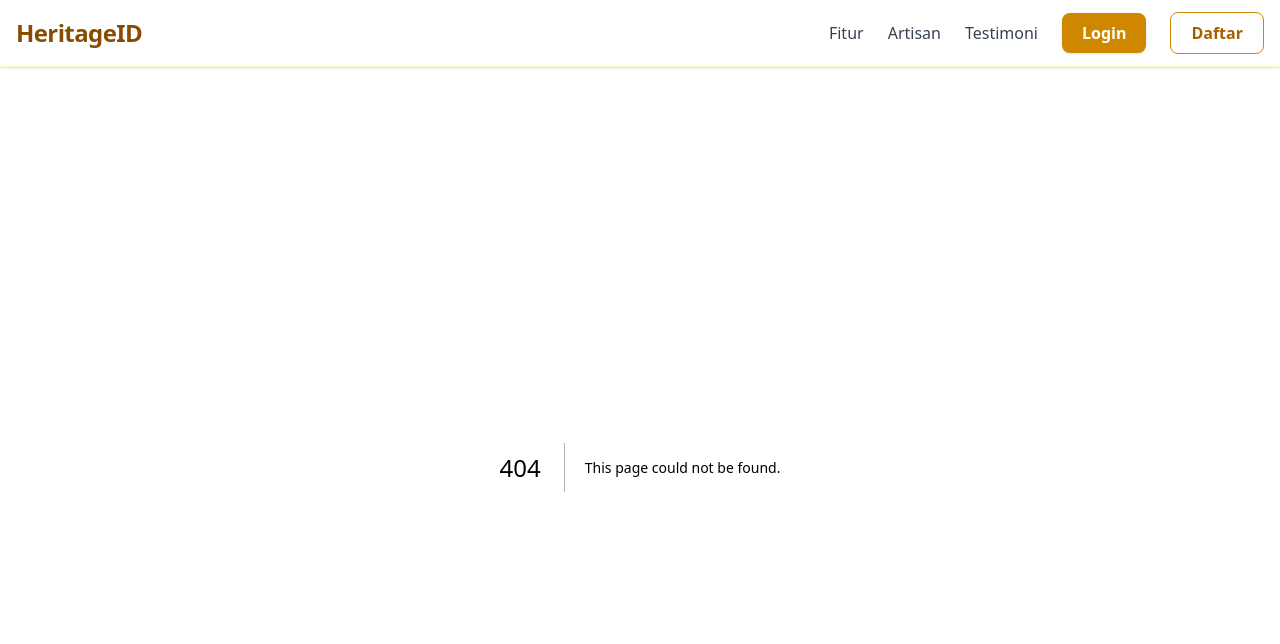
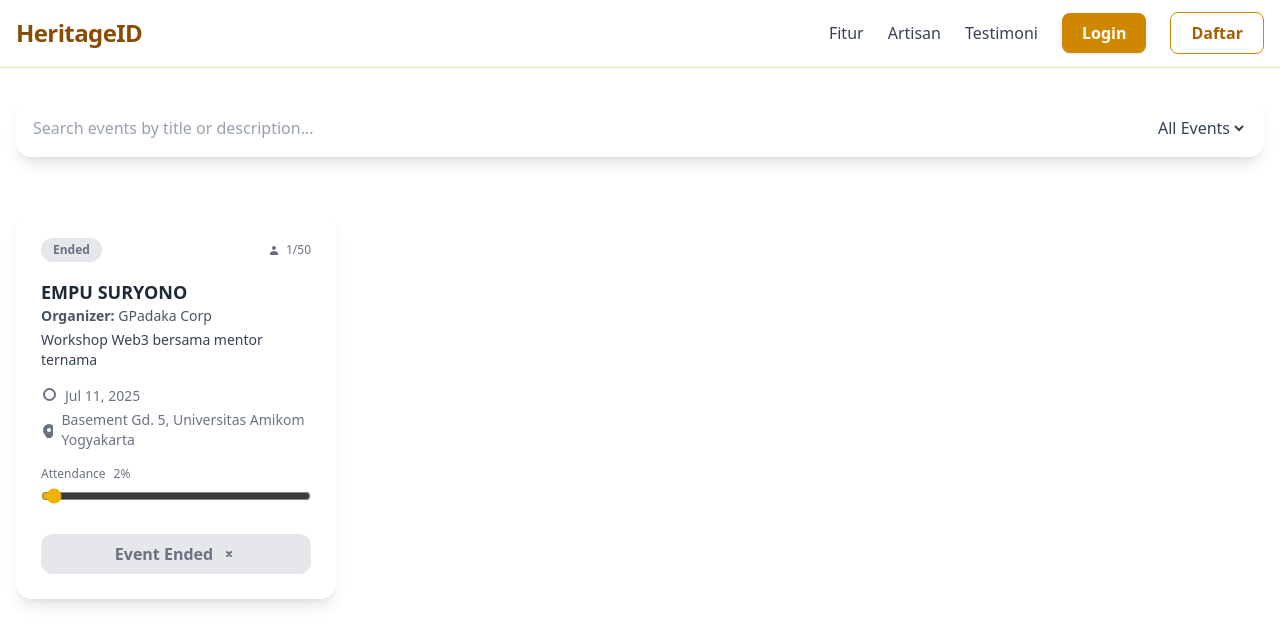
Before and after one commit to Miku-Miku-Beam/warisin-webapp, a Next.js app: page /event in a window 1280 px wide. Before the commit this address had no page. Shown: the top 644 px of the page. Built offline with nearby package versions, Linux system fonts and the light colour scheme.

Commit message:
{view}event

```diff
--- /dev/null
+++ b/src/app/event/components/EventCard.jsx
@@ -0,0 +1,72 @@
+const EventCard = ({
+  title,
+  organizer,
+  description,
+  date,
+  location,
+  attendance,
+  capacity,
+  ended,
+}) => (
+  <div className="bg-white/60 backdrop-blur-md border border-white/30 shadow-lg rounded-2xl p-6 w-full max-w-xs flex flex-col gap-4">
+    <div className="flex justify-between items-center">
+      <span className={`px-3 py-1 rounded-full text-xs font-semibold ${ended ? 'bg-gray-200 text-gray-500' : 'bg-green-100 text-green-700'}`}>
+        {ended ? 'Ended' : 'Active'}
+      </span>
+      <span className="flex items-center gap-1 text-gray-500 text-xs">
+        <svg width="16" height="16" fill="none"><path d="M8 8a2 2 0 100-4 2 2 0 000 4zM8 9c-2.21 0-4 1.12-4 2.5V13h8v-1.5C12 10.12 10.21 9 8 9z" fill="currentColor"/></svg>
+        {attendance}/{capacity}
+      </span>
+    </div>
+    <div>
+      <h3 className="font-bold text-lg">{title}</h3>
+      <p className="text-sm text-gray-600 mb-1">
+        <span className="font-semibold">Organizer:</span> {organizer}
+      </p>
+      <p className="text-gray-700 text-sm">{description}</p>
+    </div>
+    <div className="flex flex-col gap-1 text-gray-500 text-sm">
+      <div className="flex items-center gap-2">
+        <svg width="16" height="16" fill="none"><path d="M2 6.5A6.5 6.5 0 1115 6.5 6.5 6.5 0 012 6.5zm6.5 4.5a4.5 4.5 0 100-9 4.5 4.5 0 000 9z" fill="currentColor"/></svg>
+        {date}
+      </div>
+      <div className="flex items-center gap-2">
+        <svg width="16" height="16" fill="none"><path d="M8 2a6 6 0 016 6c0 4.418-6 10-6 10S2 12.418 2 8a6 6 0 016-6zm0 8a2 2 0 100-4 2 2 0 000 4z" fill="currentColor"/></svg>
+        {location}
+      </div>
+    </div>
+    <div>
+      <div className="flex items-center gap-2 text-xs text-gray-500 mb-1">
+        Attendance
+        <span>{Math.round((attendance / capacity) * 100)}%</span>
+      </div>
+      <input
+        type="range"
+        min="0"
+        max={capacity}
+        value={attendance}
+        readOnly
+        className="w-full accent-yellow-500"
+      />
+    </div>
+    <button
+      className={`w-full mt-2 py-2 rounded-xl font-semibold flex items-center justify-center gap-2 ${
+        ended
+          ? 'bg-gray-200 text-gray-500 cursor-not-allowed'
+          : 'bg-yellow-600 text-white hover:bg-yellow-700'
+      }`}
+      disabled={ended}
+    >
+      {ended ? (
+        <>
+          Event Ended
+          <svg width="16" height="16" fill="none"><path d="M6 6l4 4m0-4l-4 4" stroke="currentColor" strokeWidth="2" strokeLinecap="round"/></svg>
+        </>
+      ) : (
+        'Join Event'
+      )}
+    </button>
+  </div>
+);
+
+export default EventCard;
--- /dev/null
+++ b/src/app/event/components/EventList.jsx
@@ -0,0 +1,38 @@
+import EventCard from './EventCard';
+
+const events = [
+  {
+    title: "EMPU SURYONO",
+    organizer: "GPadaka Corp",
+    description: "Workshop Web3 bersama mentor ternama",
+    date: "Jul 11, 2025",
+    location: "Basement Gd. 5, Universitas Amikom Yogyakarta",
+    attendance: 1,
+    capacity: 50,
+    ended: true,
+  },
+  // Tambahkan event lain di sini jika perlu
+];
+
+const EventList = () => (
+  <div className="flex flex-col gap-8">
+    <div className="flex items-center gap-4 mb-6 bg-white/60 backdrop-blur-md border border-white/30 shadow-lg rounded-2xl p-4">
+      <input
+        type="text"
+        placeholder="Search events by title or description..."
+        className="flex-1 bg-transparent outline-none text-gray-700 placeholder-gray-400"
+      />
+      <select className="bg-transparent outline-none text-gray-700">
+        <option>All Events</option>
+        {/* Tambahkan filter lain jika perlu */}
+      </select>
+    </div>
+    <div className="flex flex-wrap gap-8">
+      {events.map((event, idx) => (
+        <EventCard key={idx} {...event} />
+      ))}
+    </div>
+  </div>
+);
+
+export default EventList;
--- /dev/null
+++ b/src/app/event/page.jsx
@@ -0,0 +1,9 @@
+import EventList from './components/EventList';
+
+export default function EventPage() {
+  return (
+    <main className="container mx-auto px-4 py-8">
+      <EventList />
+    </main>
+  );
+}
```
